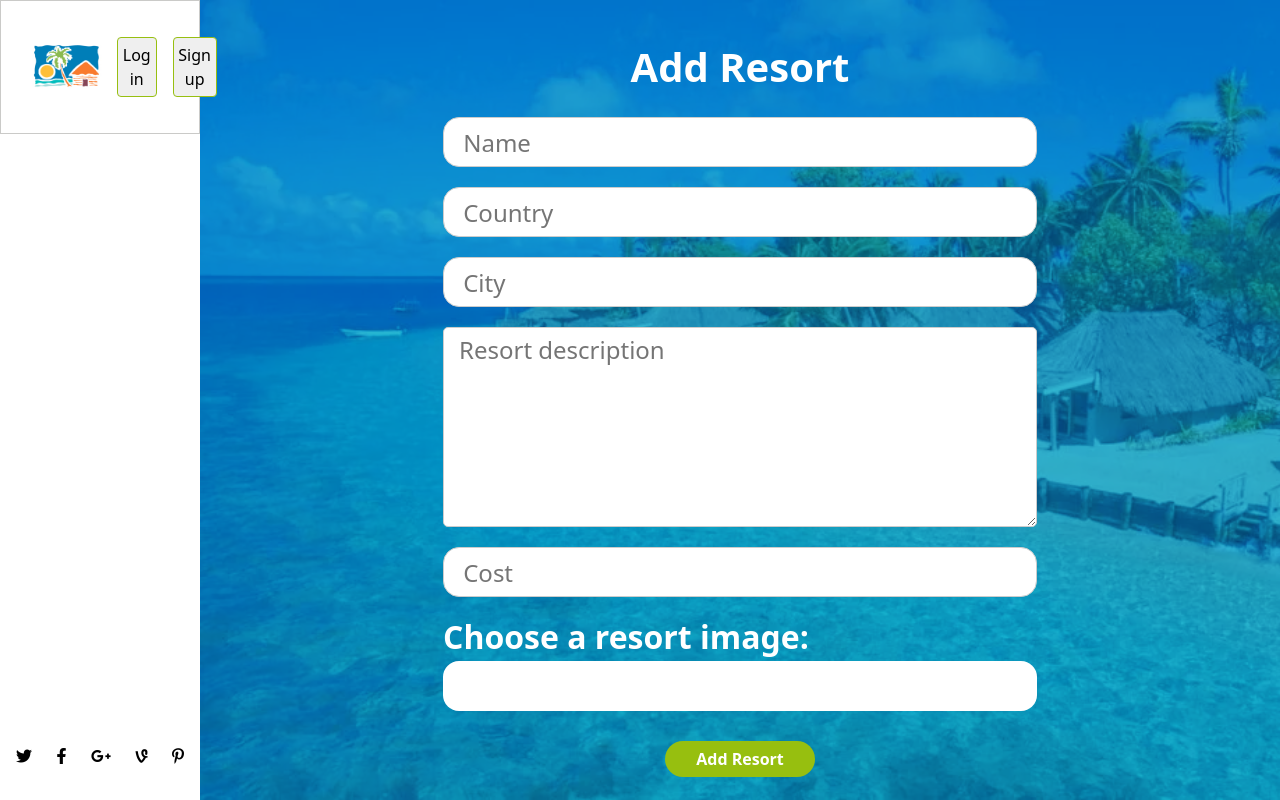
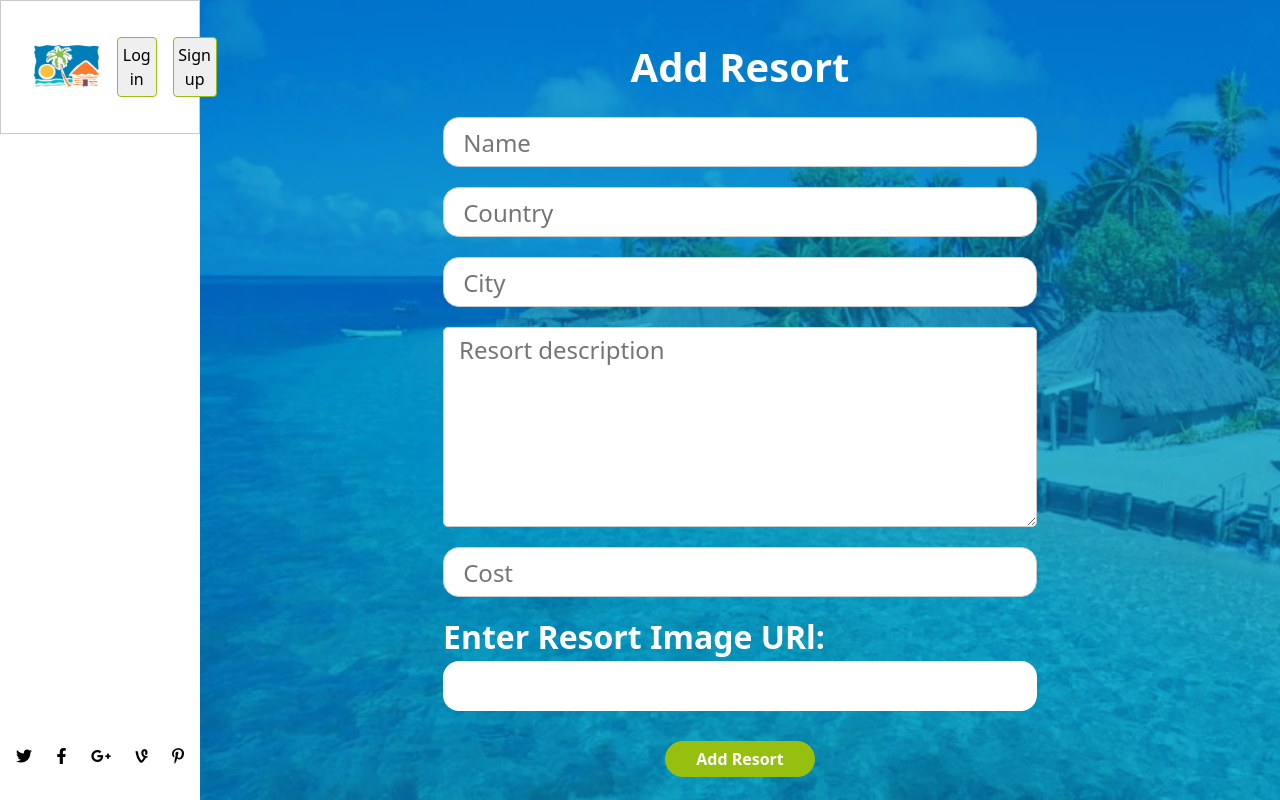
Before and after one commit to banlon-jones/booking-appointment-react-frontend, a React (Create React App) app: page /additem in a window 1280 px wide. Built offline with nearby package versions, Linux system fonts and the light colour scheme; no server answers.

Commit message:
Fix user role on form Fix update redirection Fix add resort redirection Fix the text for cost to cost per day

```diff
--- a/src/components/resort/AddResort.js
+++ b/src/components/resort/AddResort.js
@@ -34,7 +34,9 @@ function resortAdd() {
     }, 3000);
 
     setTimeout(() => {
-      navigate('/resorts');
+      if (message !== 'Could not add resort') {
+        navigate('/resorts');
+      }
     }, 5000);
   };
 
--- a/src/components/resort/ResortDetails.js
+++ b/src/components/resort/ResortDetails.js
@@ -47,7 +47,7 @@ function Resort() {
               <p>{resortDetails.description}</p>
             </li>
             <li>
-              Cost:
+              Cost per day:
               <span>{`$${resortDetails.cost}`}</span>
             </li>
           </ul>
--- a/src/components/resort/UpdateResort.js
+++ b/src/components/resort/UpdateResort.js
@@ -36,7 +36,9 @@ function UpdateResort() {
     }, 3000);
 
     setTimeout(() => {
-      navigate(`/resorts/${updateId}`);
+      if (message !== 'Could not update resort') {
+        navigate(`/resorts/${updateId}`);
+      }
     }, 5000);
   };
 
--- a/src/components/resort/resort_components/Form.js
+++ b/src/components/resort/resort_components/Form.js
@@ -20,7 +20,9 @@ const Form = (props) => {
   const dispatch = useDispatch();
 
   useEffect(() => {
-    dispatch(getResort(updateId));
+    if (formId !== 'add') {
+      dispatch(getResort(updateId));
+    }
   }, []);
 
   const resortDetails = useSelector(selectResort);
@@ -81,7 +83,7 @@ const Form = (props) => {
           defaultValue={setRestoreValue('cost')}
         />
         <div className={AddResort.file}>
-          <span className={AddResort.label}>Choose a resort image:</span>
+          <span className={AddResort.label}>Enter Resort Image URl:</span>
           <input
             className={AddResort.image_input}
             type="url"
--- a/src/store/resort-details/resortDetail.js
+++ b/src/store/resort-details/resortDetail.js
@@ -1,4 +1,5 @@
 /* eslint-disable no-param-reassign */
+/* eslint-disable no-use-before-define */
 import { createSlice } from '@reduxjs/toolkit';
 
 const initialState = {
@@ -25,9 +26,9 @@ export const getResort = (id) => async (dispatch) => {
   try {
     const response = await fetch(url);
     const data = await response.json();
-    dispatch(resortDetailSlice.actions.isSuccess(data.resort));
+    dispatch(isSuccess(data.resort));
   } catch (error) {
-    dispatch(resortDetailSlice.actions.isFailure(error));
+    dispatch(isFailure(error));
   }
 };
 
```
